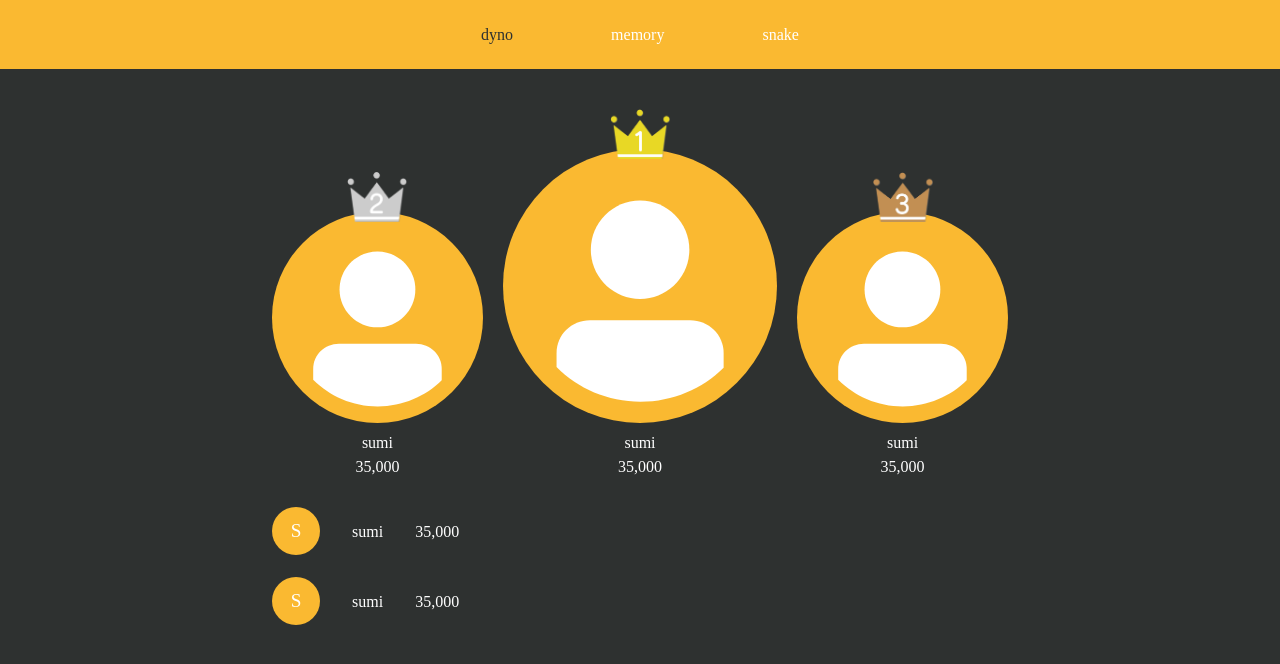
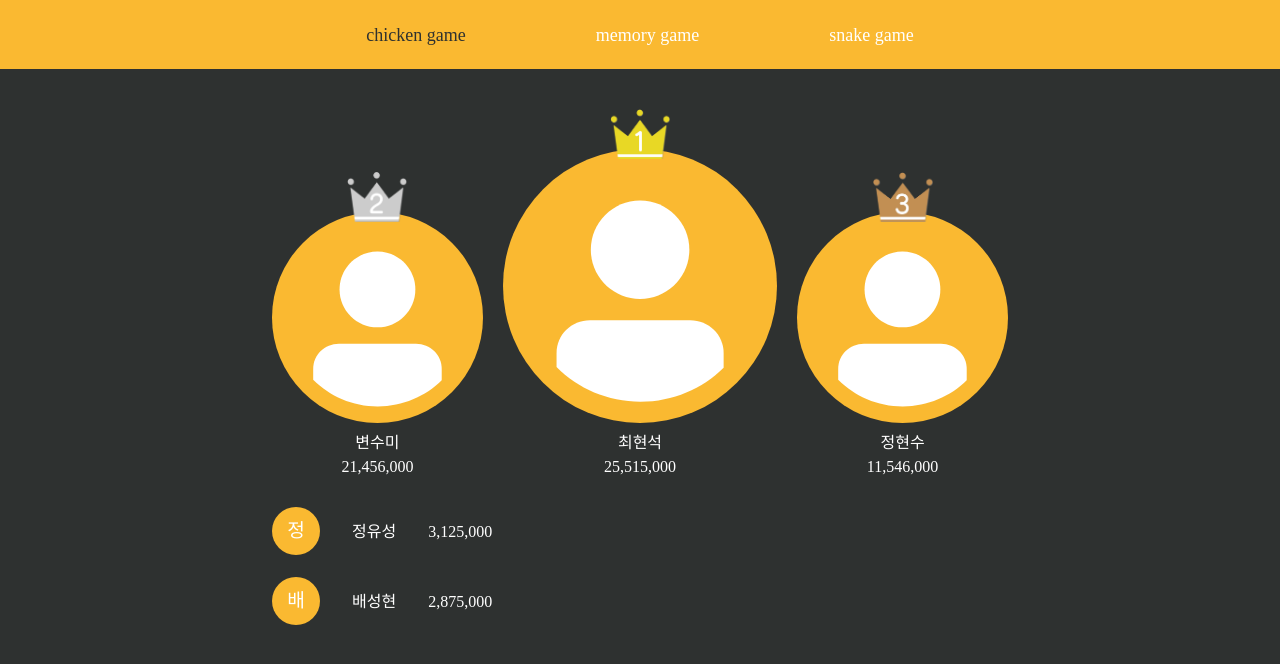
Before and after one commit to GAME-EE/client, a Next.js app: page /rank in a window 1280 px wide. Shown: the top 664 px of the page. Built offline with nearby package versions, Linux system fonts and the light colour scheme; a web font is replaced by a local one.

Commit message:
더미데이터 변경, css 수정

```diff
--- a/src/components/Rank/TabsWrapper.tsx
+++ b/src/components/Rank/TabsWrapper.tsx
@@ -23,7 +23,7 @@ function TabsWrapper({ data, children, tabIndex, handleTabsChange }: ITabWrapper
       <TabList
         backgroundColor={ELEMENT_COLOR.HOME_SECOND_BG_COLOR}
         justifyContent={'center'}
-        gap={16}
+        gap={24}
       >
         {data.map(({ name }) => (
           <TabWrapper key={name} name={name + ''} />
@@ -36,6 +36,7 @@ function TabsWrapper({ data, children, tabIndex, handleTabsChange }: ITabWrapper
 const TabWrapper = ({ name }: { name: string }) => {
   return (
     <Tab
+      fontSize={'lg'}
       borderRadius={'5px'}
       h={'70px'}
       color={'#fff'}
--- a/src/constants/rank.ts
+++ b/src/constants/rank.ts
@@ -49,110 +49,112 @@ export const DUMMY1 = [
   {
     id: 1,
     rank: 1,
-    name: 'sumi',
+    name: '최현석',
     img: 'https://user-images.githubusercontent.com/49177223/177230057-05e42177-b2f2-440c-b117-fcaf18160541.jpg',
-    score: '35,000',
+    score: '25,515,000',
   },
   {
     id: 2,
     rank: 2,
-    name: 'sumi',
+    name: '변수미',
     img: 'https://user-images.githubusercontent.com/49177223/177230057-05e42177-b2f2-440c-b117-fcaf18160541.jpg',
-    score: '35,000',
+    score: '21,456,000',
   },
   {
     id: 3,
     rank: 3,
-    name: 'sumi',
+    name: '정현수',
     img: 'https://user-images.githubusercontent.com/49177223/177230057-05e42177-b2f2-440c-b117-fcaf18160541.jpg',
-    score: '35,000',
+    score: '11,546,000',
   },
   {
     id: 4,
     rank: 4,
-    name: 'sumi',
+    name: '정유성',
     img: 'https://user-images.githubusercontent.com/49177223/177230057-05e42177-b2f2-440c-b117-fcaf18160541.jpg',
-    score: '35,000',
+    score: '3,125,000',
   },
   {
     id: 5,
     rank: 5,
-    name: 'sumi',
+    name: '배성현',
     img: 'https://user-images.githubusercontent.com/49177223/177230057-05e42177-b2f2-440c-b117-fcaf18160541.jpg',
-    score: '35,000',
+    score: '2,875,000',
   },
 ];
+
 export const DUMMY2 = [
   {
     id: 1,
     rank: 1,
-    name: 'DUMMY2',
+    name: '배성현',
     img: 'https://user-images.githubusercontent.com/49177223/177230057-05e42177-b2f2-440c-b117-fcaf18160541.jpg',
-    score: '35,000',
+    score: '225,515,000',
   },
   {
     id: 2,
     rank: 2,
-    name: 'DUMMY2',
+    name: '정유성',
     img: 'https://user-images.githubusercontent.com/49177223/177230057-05e42177-b2f2-440c-b117-fcaf18160541.jpg',
-    score: '35,000',
+    score: '171,456,000',
+  },
+  {
+    id: 3,
+    name: '최현석',
+    rank: 3,
+    img: 'https://user-images.githubusercontent.com/49177223/177230057-05e42177-b2f2-440c-b117-fcaf18160541.jpg',
+    score: '113,546,000',
+  },
+  {
+    id: 4,
+    rank: 4,
+    name: '변수미',
+    img: 'https://user-images.githubusercontent.com/49177223/177230057-05e42177-b2f2-440c-b117-fcaf18160541.jpg',
+    score: '53,125,000',
+  },
+  {
+    id: 5,
+    rank: 5,
+    name: '정현수',
+    img: 'https://user-images.githubusercontent.com/49177223/177230057-05e42177-b2f2-440c-b117-fcaf18160541.jpg',
+    score: '71,875,000',
+  },
+];
+
+export const DUMMY3 = [
+  {
+    id: 1,
+    rank: 1,
+    name: '정현수',
+    img: 'https://user-images.githubusercontent.com/49177223/177230057-05e42177-b2f2-440c-b117-fcaf18160541.jpg',
+    score: '75,515,000',
+  },
+  {
+    id: 2,
+    rank: 2,
+    name: '배성현',
+    img: 'https://user-images.githubusercontent.com/49177223/177230057-05e42177-b2f2-440c-b117-fcaf18160541.jpg',
+    score: '21,456,000',
   },
   {
     id: 3,
     rank: 3,
-    name: 'DUMMY2',
+    name: '최현석',
     img: 'https://user-images.githubusercontent.com/49177223/177230057-05e42177-b2f2-440c-b117-fcaf18160541.jpg',
-    score: '35,000',
+    score: '16,456,000',
   },
   {
     id: 4,
     rank: 4,
-    name: 'DUMMY2',
+    name: '정유성',
     img: 'https://user-images.githubusercontent.com/49177223/177230057-05e42177-b2f2-440c-b117-fcaf18160541.jpg',
-    score: '35,000',
+    score: '7,784,000',
   },
   {
     id: 5,
     rank: 5,
-    name: 'DUMMY2',
+    name: '변수미',
     img: 'https://user-images.githubusercontent.com/49177223/177230057-05e42177-b2f2-440c-b117-fcaf18160541.jpg',
-    score: '35,000',
+    score: '2,875,000',
   },
 ];
-export const DUMMY3 = [
-  {
-    id: 1,
-    rank: 1,
-    name: 'DUMMY3',
-    img: 'https://user-images.githubusercontent.com/49177223/177230057-05e42177-b2f2-440c-b117-fcaf18160541.jpg',
-    score: '35,000',
-  },
-  {
-    id: 2,
-    rank: 2,
-    name: 'DUMMY3',
-    img: 'https://user-images.githubusercontent.com/49177223/177230057-05e42177-b2f2-440c-b117-fcaf18160541.jpg',
-    score: '35,000',
-  },
-  {
-    id: 3,
-    rank: 3,
-    name: 'DUMMY3 s',
-    img: 'https://user-images.githubusercontent.com/49177223/177230057-05e42177-b2f2-440c-b117-fcaf18160541.jpg',
-    score: '35,000',
-  },
-  {
-    id: 4,
-    rank: 4,
-    name: 'DUMMY3',
-    img: 'https://user-images.githubusercontent.com/49177223/177230057-05e42177-b2f2-440c-b117-fcaf18160541.jpg',
-    score: '35,000',
-  },
-  {
-    id: 5,
-    rank: 5,
-    name: 'DUMMY3',
-    img: 'https://user-images.githubusercontent.com/49177223/177230057-05e42177-b2f2-440c-b117-fcaf18160541.jpg',
-    score: '35,000',
-  },
-];
--- a/src/pages/rank.tsx
+++ b/src/pages/rank.tsx
@@ -5,7 +5,8 @@ import TopItemWrapper from '../components/Rank/TopItemWrapper';
 import BottomItemWrapper from '../components/Rank/BottomItemWrapper';
 import { DUMMY1, DUMMY2, DUMMY3 } from '../constants/rank';
 import TabsWrapper from '../components/Rank/TabsWrapper';
-const DUMMYTAP = [{ name: 'dyno' }, { name: 'memory' }, { name: 'snake' }];
+const DUMMYTAP = [{ name: 'chicken game' }, { name: 'memory game' }, { name: 'snake game' }];
+
 const Rank = () => {
   const [data, setData] = useState([DUMMY1, DUMMY2, DUMMY3]);
   const [tabIndex, setTabIndex] = React.useState(0);
```
